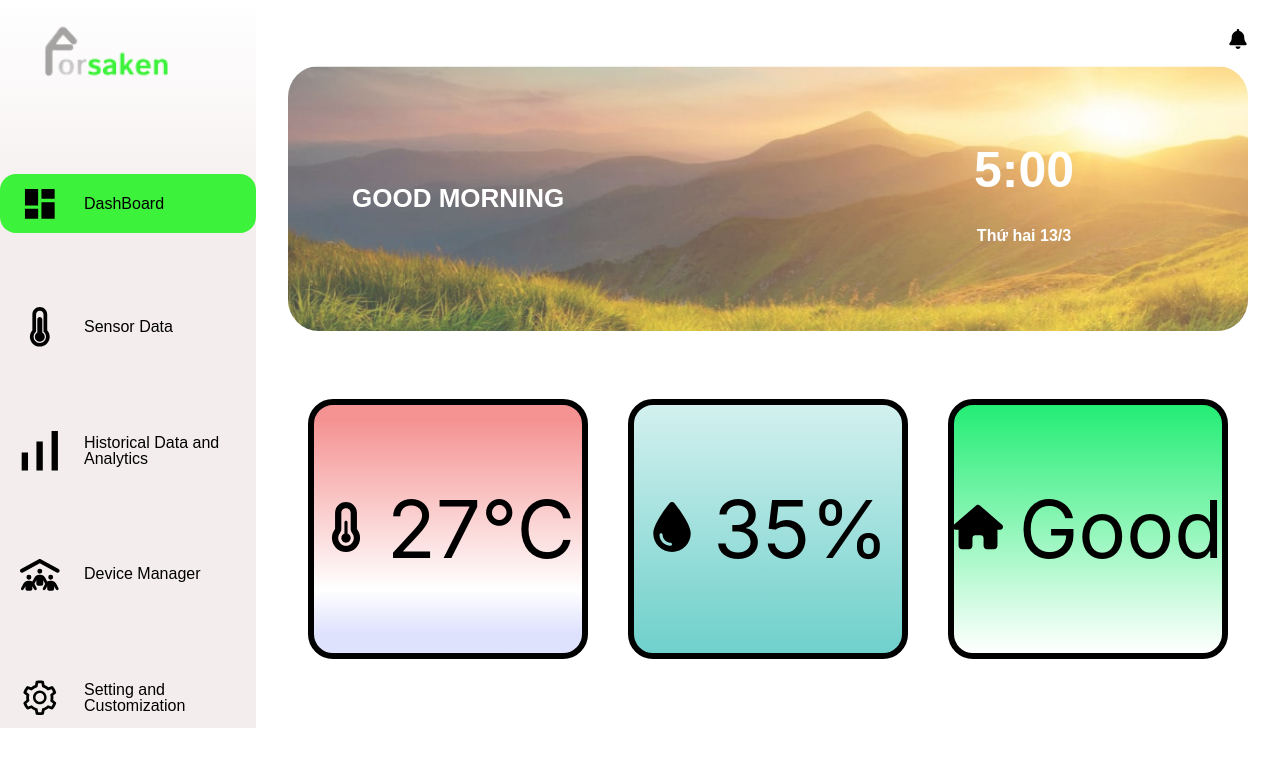
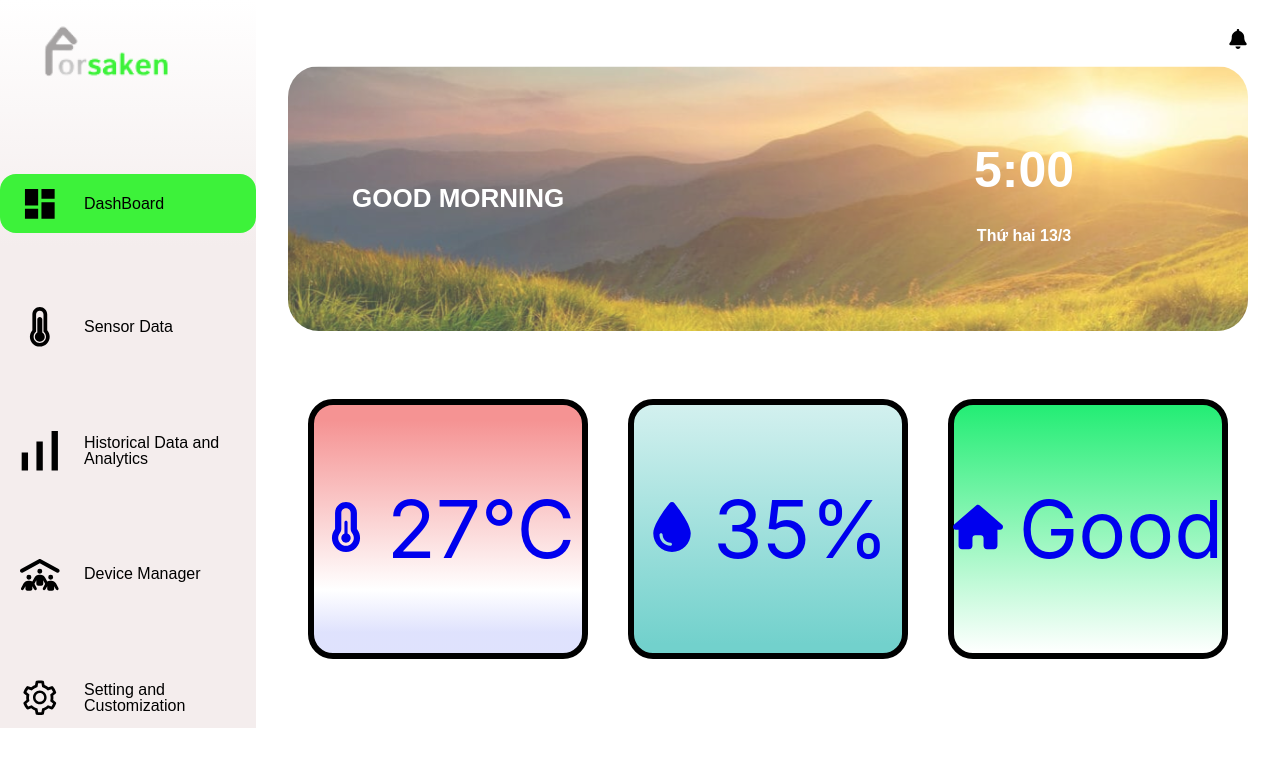
Before and after one commit to danisolation/app, a React (Create React App) app: page / in a window 1280 px wide. Shown: the top 766 px of the page. Built offline with nearby package versions, Linux system fonts and the light colour scheme.

Commit message:
update dashbord

```diff
--- a/src/pages/Dashboard/index.js
+++ b/src/pages/Dashboard/index.js
@@ -4,6 +4,7 @@ import Background from './Background';
 import styles from './Dashboard.module.scss';
 import { FontAwesomeIcon } from '@fortawesome/react-fontawesome';
 import { faTemperatureHalf, faDroplet, faHouse } from '@fortawesome/free-solid-svg-icons';
+import { Link } from 'react-router-dom';
 
 const cx = classNames.bind(styles);
 
@@ -11,6 +12,7 @@ function DashBoard() {
     return (
         <div className={cx('wrapper')}>
             <Background />
+            <Link to={'/sensordata'}>
                 <Box
                     style={{
                         background: 'var(--temp)',
@@ -19,6 +21,8 @@ function DashBoard() {
                 >
                     27&#8451;
                 </Box>
+            </Link>
+            <Link to={'/sensordata'}>
                 <Box
                     style={{
                         background: 'var(--hud)',
@@ -27,6 +31,8 @@ function DashBoard() {
                 >
                     35%
                 </Box>
+            </Link>
+            <Link to={'/sensordata'}>
                 <Box
                     style={{
                         background: 'var(--home)',
@@ -35,6 +41,7 @@ function DashBoard() {
                 >
                     Good
                 </Box>
+            </Link>
         </div>
     );
 }
```
Lines whose indentation alone changed are shown as unchanged.
